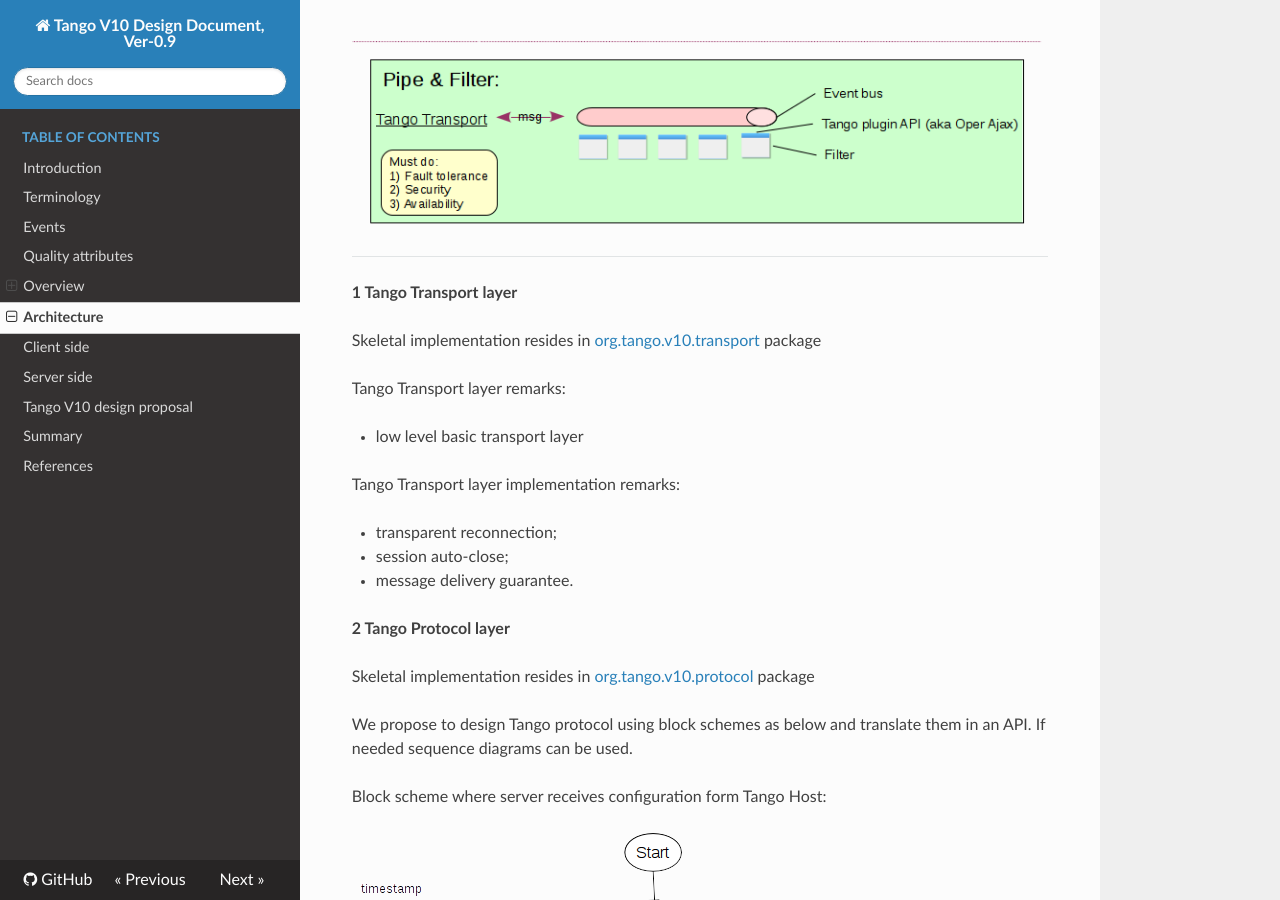
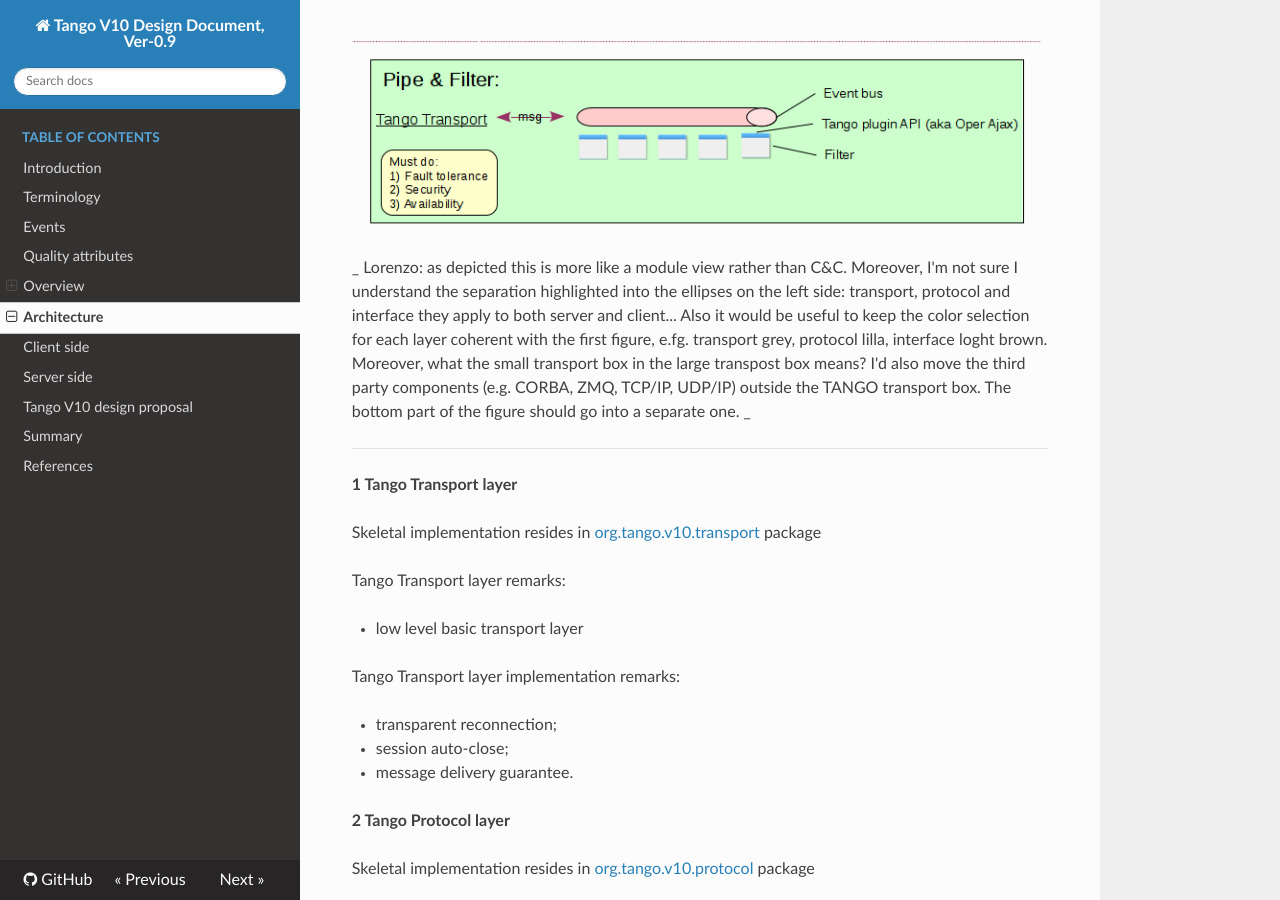
Before and after one commit to Ingvord/tango-v10-design-doc, an MkDocs documentation site: the page built from docs/architecture.md, in a window 1280 px wide and 900 px high, scrolled down 1429 px. Built offline with MkDocs 1.6.1, drawn with Linux system fonts in a browser that asks for light colours; nearby versions of some CDN libraries; old or Windows-style settings are respelled for this version of MkDocs.

Commit message:
amend email

```diff
--- a/docs/architecture.md
+++ b/docs/architecture.md
@@ -10,6 +10,10 @@ Below are the layers that should be designed and implemented in **Tango core lib
 Design sketch of Tango component and connectors separated by layers:
 
 ![](images/Tango_as_CandC.png)
+
+_ Lorenzo: as depicted this is more like a module view rather than C&C. Moreover, I'm not sure I understand the separation highlighted into the ellipses on the left side: transport, protocol and interface they apply to both server and client...
+Also it would be useful to keep the color selection for each layer coherent with the first figure, e.fg. transport grey, protocol lilla, interface loght brown. Moreover, what the small transport box in the large transpost box means? I'd also move the third party components (e.g. CORBA, ZMQ, TCP/IP, UDP/IP) outside the TANGO transport box.
+The bottom part of the figure should go into a separate one. _
 
 ---
 
```
